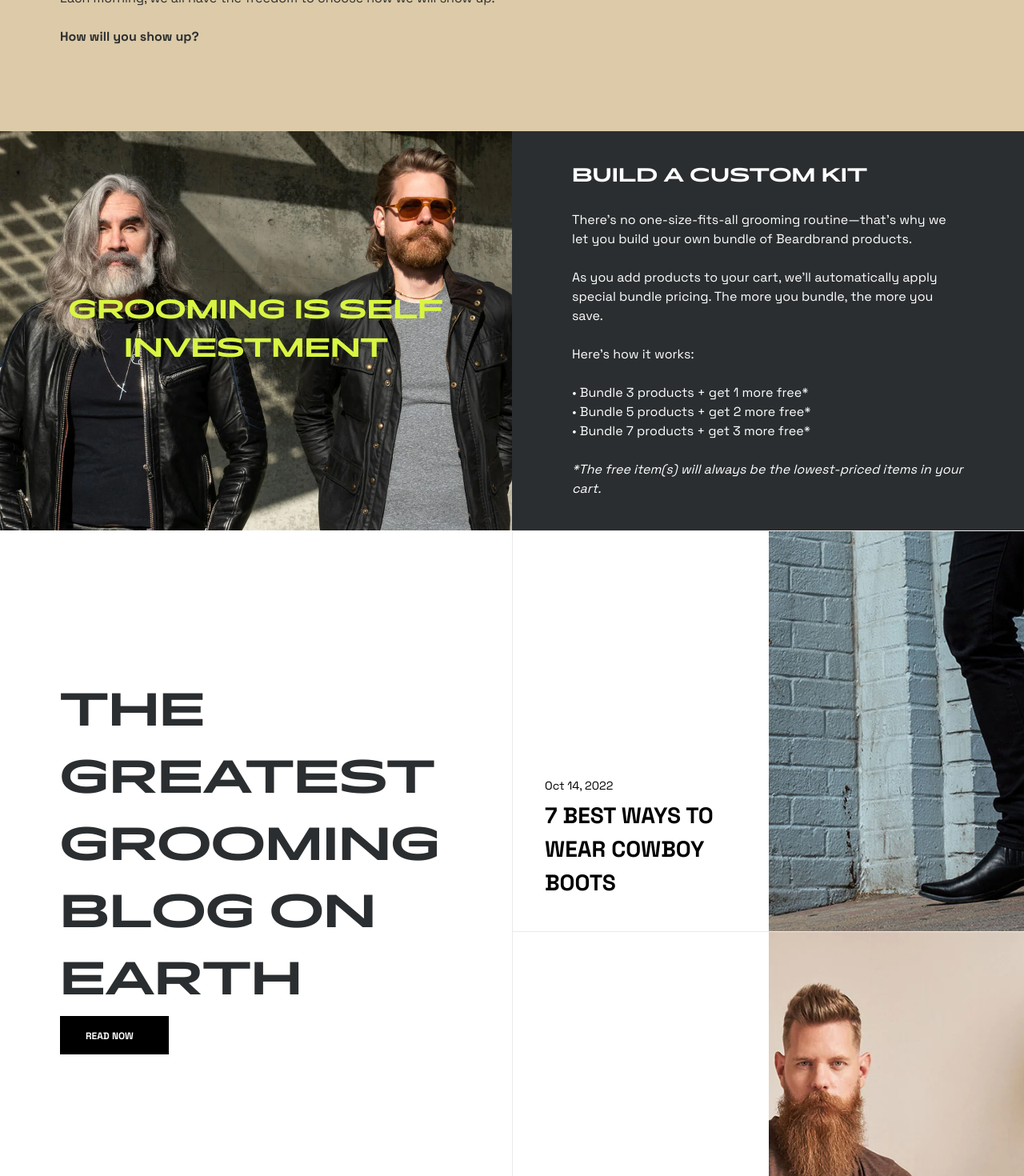
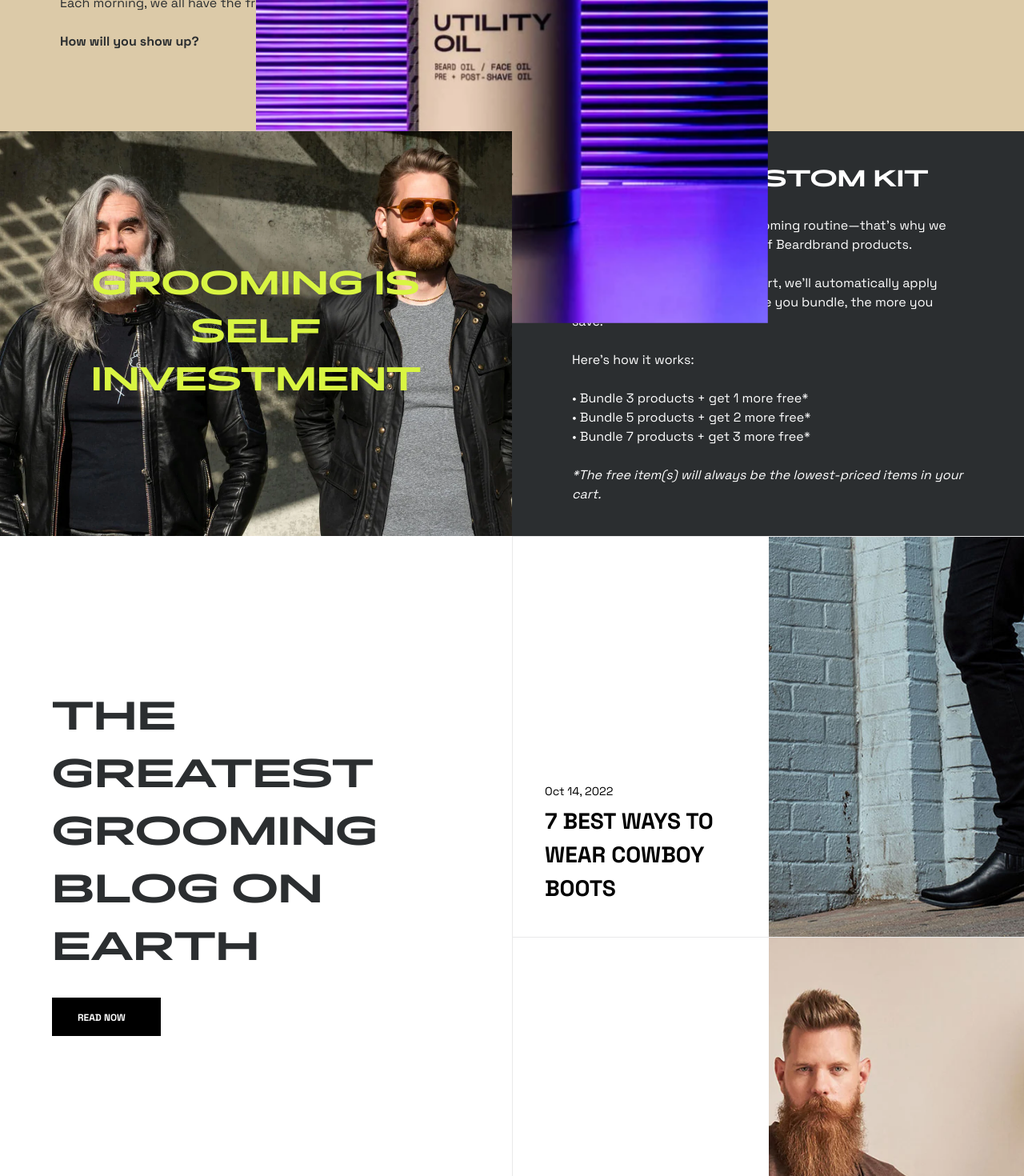
Before and after one commit to Biplo12/beardbrand-clone, a Next.js app: page / in a window 1280 px wide. Shown: the part 2828-4298 px from the top of the page at 80% size. Built offline with nearby package versions, Linux system fonts and the light colour scheme; a web font is replaced by a local one.

Commit message:
ADD: responsive-fixes

```diff
--- a/components/Articles/Partials/TextSide.tsx
+++ b/components/Articles/Partials/TextSide.tsx
@@ -8,11 +8,15 @@
   });
   return (
     <div
-      className={`flex flex-col justify-start items-start w-[50%] min-h-full bg-white px-[75px] py-[40px] mxlg:w-full mxlg:static`}
+      className={`flex flex-col justify-start items-start w-[50%] min-h-full bg-white px-[65px] py-[40px] mxlg:w-full mxlg:justify-center mxlg:items-center mxlg:py-[75px]`}
     >
-      <div className={`mt-[30%] ${inView ? 'sticky top-[40%] left-0' : ''}`}>
+      <div
+        className={`mt-[30%] mxlg:flex mxlg:flex-col mxlg:justify-center mxlg:items-center mxlg:mt-0 mxlg:py-[40px] ${
+          inView ? 'sticky top-[40%] left-0' : ''
+        }`}
+      >
         <h1
-          className={`text-charleston-green font-bold font-pano text-xxxl`}
+          className={`text-charleston-green font-bold font-pano text-3xl mxlg:text-2xl mxlg:text-center mb-6`}
           ref={ref}
         >
           THE GREATEST GROOMING BLOG ON EARTH
--- a/components/BundleAd/Partials/ImageSide.tsx
+++ b/components/BundleAd/Partials/ImageSide.tsx
@@ -2,11 +2,11 @@
 const ImageSide: React.FC = (): JSX.Element => {
   return (
     <div className="w-[50%] flex justify-center items-center text-center min-h-full mxlg:w-full relative">
-      <h1 className="text-xxl w-full font-pano text-max-green-yellow absolute px-10 mxlg:text-xl mxsm:text-xl mxxsm:text-sm">
+      <h1 className="text-[2.5rem] w-full font-pano text-max-green-yellow absolute px-10 mxxsm:text-md">
         GROOMING IS SELF INVESTMENT
       </h1>
       <img
-        src="./static/assets/BundleAd.png"
+        src="./static/assets/bundleAd.png"
         alt="Bundle AD"
         className="mxlg:w-full h-full object-cover"
       />
--- a/components/BundleAd/Partials/TextSide.tsx
+++ b/components/BundleAd/Partials/TextSide.tsx
@@ -3,7 +3,7 @@
   return (
     <div className="bg-charleston-green w-[50%] flex justify-center flex-col py-[40px] px-[75px] h-auto mxlg:w-full mxlg:px-[25px]">
       <div className="flex justify-start items-start w-full">
-        <h1 className="font-pano text-lg text-left mb-6 ">
+        <h1 className="font-pano text-xl text-left mb-6 ">
           BUILD A CUSTOM KIT
         </h1>
       </div>
--- a/components/Hero/Hero.tsx
+++ b/components/Hero/Hero.tsx
@@ -1,6 +1,7 @@
 import React from 'react';
 import { useInView } from 'react-intersection-observer';
 import ImageSide from './Partials/ImageSide';
+import ResponsiveSlider from './Partials/ResponsiveSlider';
 import TextSide from './Partials/TextSide';
 const Hero: React.FC = (): JSX.Element => {
   const [ref, inView] = useInView({
@@ -14,7 +15,7 @@
   });
 
   return (
-    <div className="flex justify-between items-center w-full h-[300vh] bg-charleston-green mxlg:bg-transparent mxlg:justify-center ">
+    <div className="flex justify-between items-center flex-col w-full h-[300vh] bg-charleston-green mxlg:bg-transparent mxlg:justify-center ">
       <div className="flex flex-col w-[50%] h-full mxlg:w-full mxlg:absolute top-0 ">
         <div ref={ref}>
           <TextSide
@@ -43,6 +44,7 @@
       <div className={`flex flex-col w-[50%] right-0 h-full mxlg:w-auto`}>
         <ImageSide inView={inView} inView1={inView1} inView2={inView2} />
       </div>
+      <ResponsiveSlider />
     </div>
   );
 };
--- /dev/null
+++ b/components/Hero/Partials/ResponsiveSlider.tsx
@@ -0,0 +1,5 @@
+import React from 'react';
+const ResponsiveSlider: React.FC = (): JSX.Element => {
+  return <div>ResponsiveSlider</div>;
+};
+export default ResponsiveSlider;
--- a/components/Hero/Partials/TextSide.tsx
+++ b/components/Hero/Partials/TextSide.tsx
@@ -15,7 +15,7 @@
   return (
     <div className="w-full min-h-[100vh] justify-center items-center flex flex-col mxlg:z-20">
       <div className="flex flex-col justify-start items-start mxlg:justify-center z-30 mxlg:items-center gap-5 px-[50px] mxlg:px-[25px]">
-        <h1 className="font-pano text-xxxl w-full mxlg:text-xxl mxlg:text-center">
+        <h1 className="font-pano text-4xl w-full mxlg:text-2xl mxlg:text-center">
           {title}
         </h1>
         <p className="max-w-[75%] mxlg:max-w-[100%] mxlg:text-center">
--- a/components/InfoCard.tsx
+++ b/components/InfoCard.tsx
@@ -2,8 +2,10 @@
 const InfoCard: React.FC = (): JSX.Element => {
   return (
     <div className="w-full bg-dark-vanilla text-charleston-green flex justify-center items-center flex-col py-[50px] px-[75px] min-h-[70vh] h-auto">
-      <div className="flex flex-col justify-start">
-        <h1 className="text-xxxl font-pano mxsm:text-xxl">KEEP ON GROWING</h1>
+      <div className="flex flex-col justify-start ">
+        <h1 className="text-3xl font-pano mxsm:text-2xl mb-6">
+          KEEP ON GROWING
+        </h1>
         <div className="flex flex-col gap-6">
           <p className="w-full">
             Some time ago, your life was very different than it is today. It was
--- a/tailwind.config.js
+++ b/tailwind.config.js
@@ -25,19 +25,20 @@
         md: '1.1rem',
         lg: '1.45rem',
         xl: '1.75rem',
-        xxl: '2rem',
-        xxxl: '3.5rem',
+        '2xl': '2rem',
+        '3xl': '3rem',
+        '4xl': '3.5rem',
       },
       screens: {
-        // => @media (min-width: 480px) { ... }
+        // => @media (max-width: 480px) { ... }
         mxxsm: { max: '480px' },
-        // => @media (min-width: 640px) { ... }
+        // => @media (max-width: 640px) { ... }
         mxsm: { max: '640px' },
-        // => @media (min-width: 768px) { ... }
+        // => @media (max-width: 768px) { ... }
         mxmd: { max: '768px' },
-        // => @media (min-width: 1024px) { ... }
+        // => @media (max-width: 1024px) { ... }
         mxlg: { max: '1024px' },
-        // => @media (min-width: 1280px) { ... }
+        // => @media (max-width: 1280px) { ... }
         mxxl: { max: '1280px' },
       },
     },
```
